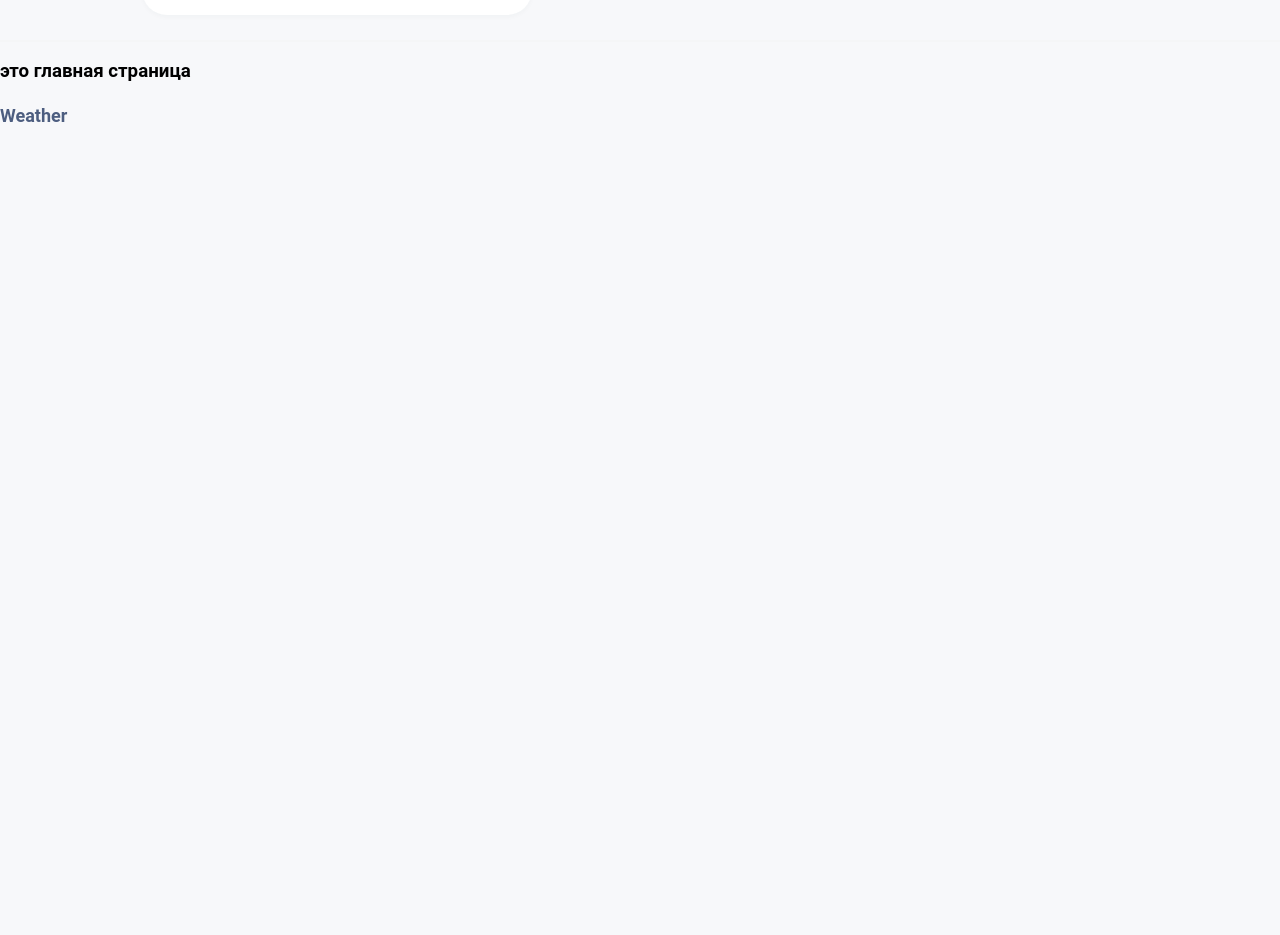
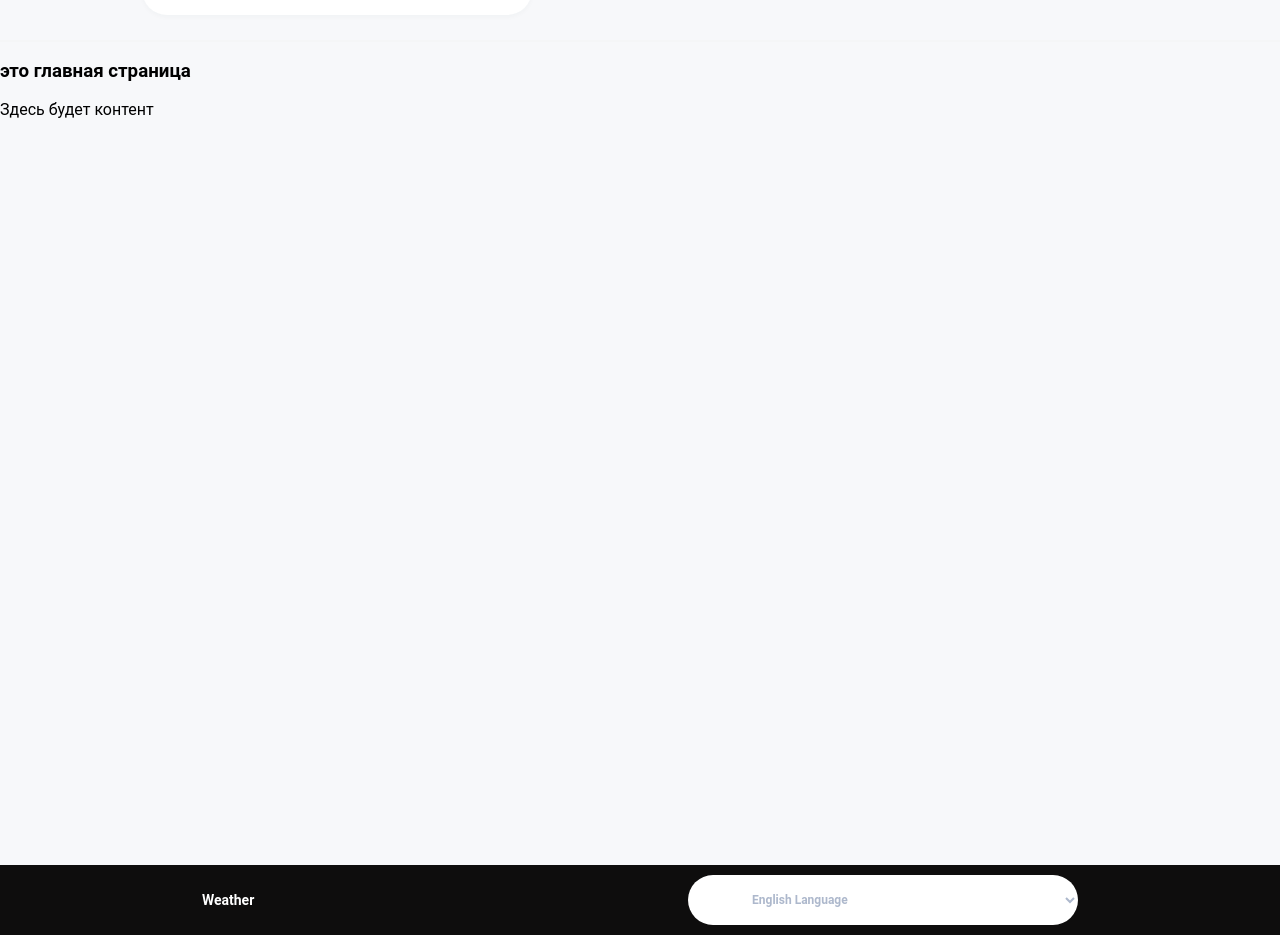
Before and after one commit to MarisaSon/Wether_NextJS, a Next.js app: page / in a window 1280 px wide. Shown: the part 60-995 px from the top of the page. Before the commit the page ends 800 px from the top, so only its background shows below. Built offline with nearby package versions, Linux system fonts and the light colour scheme.

Commit message:
Футер

```diff
--- a/next.config.js
+++ b/next.config.js
@@ -1,4 +1,9 @@
 /** @type {import('next').NextConfig} */
-const nextConfig = {}
+const nextConfig = {
+    compiler: {
+      // Enables the styled-components SWC transform
+      styledComponents: true
+    }
+  }
 
 module.exports = nextConfig
--- a/src/app/Providers.tsx
+++ b/src/app/Providers.tsx
@@ -4,6 +4,7 @@ import StyledComponentsRegistry from '@/lib/registry';
 import { ThemeProvider } from 'styled-components';
 import theme from '@/styles/theme';
 import GlobalStyles from '@/styles/GlobalStyles';
+
 
 export default function Providers({ children }: { children: React.ReactNode }) {
   return (
--- a/src/app/layout.tsx
+++ b/src/app/layout.tsx
@@ -4,6 +4,8 @@ import Header from '@/components/header';
 import type { ReactNode } from 'react';
 import Providers from './Providers';
 import Footer from '@/components/footer';
+import Main from '@/components/main';
+
 
 // const inter = Inter({ subsets: ['latin'] });
 
@@ -19,6 +21,7 @@ export default function Layout({ children }: { children: ReactNode }) {
         <Providers>
           <Header />
           {children}
+          <Main/>
           <Footer />
         </Providers>
       </body>
--- a/src/components/footer.tsx
+++ b/src/components/footer.tsx
@@ -1,14 +1,32 @@
 'use client';
 
+import Select from './select';
 import Logo from './ui/logo';
 import styled from 'styled-components';
 
-const Root = styled.footer``;
+const Root = styled.footer`
+  display: flex;
+  flex-direction: column;
+  min-height: 100vh;
+`;
+
+const Div = styled.div`
+  margin-top: auto;
+  background-color: #0e0d0d;
+  padding: 10px;
+  display: flex;
+  justify-content: space-around;
+  column-gap: 50px;
+  align-items: center;
+`;
 
 const Footer = () => {
   return (
     <Root>
-      <Logo size="sm" />
+      <Div>
+        <Logo size="sm" color='lightTheme' />
+        <Select />
+      </Div>
     </Root>
   );
 };
--- /dev/null
+++ b/src/components/main.tsx
@@ -0,0 +1,9 @@
+const Main = () => {
+  return (
+    <div>
+      <p>Здесь будет контент</p>
+    </div>
+  );
+};
+
+export default Main;
--- /dev/null
+++ b/src/components/select.tsx
@@ -0,0 +1,35 @@
+import styled from 'styled-components';
+
+const Root = styled.div`
+  display: flex;
+  width: 390px;
+  height: 50px;
+`;
+
+const Select = styled.select`
+  border-radius: 30px;
+  width: 100%;
+  background-color: white;
+  border: none;
+  padding: 15px 45px 15px 60px;
+  font-size: 12px;
+  font-style: normal;
+  font-weight: 700;
+  line-height: 20px;
+  color: ${({ theme }) => theme.colors.grayBlue80};
+`;
+
+const FooterSelect = () => {
+  return (
+    <Root>
+      <Select>
+        <option>English Language</option>
+        <option>Russian Language</option>
+        <option>France Language</option>
+        <option>Italian Language</option>
+      </Select>
+    </Root>
+  );
+};
+
+export default FooterSelect;
--- a/src/components/ui/logo.tsx
+++ b/src/components/ui/logo.tsx
@@ -1,13 +1,15 @@
 import Link from 'next/link';
 import styled from 'styled-components';
 import { FC } from 'react';
+import { useTheme } from 'styled-components';
+import theme from '@/styles/theme';
 
-const Text = styled.span<{ $size?: 'sm' | 'md' | 'lg' }>`
-  font-size: 18px;
+const Text = styled.span<{ $size?: 'sm' | 'md' | 'lg' | undefined }>`
   font-style: normal;
   font-weight: 700;
   line-height: 30px;
-  color: ${({ theme }) => theme.colors.grayBlue50};
+  color: ${({ color }) => handleColor(color)};
+  font-size: ${({ $size }) => handleSize($size)};
 `;
 
 /**
@@ -19,12 +21,38 @@ type Props = {
    */
   href?: string;
   size?: 'sm' | 'md' | 'lg';
+  color?: 'grayBlue' | 'lightTheme' | string;
 };
 
-const Logo: FC<Props> = ({ href = '/', size = 'md' }) => {
+const handleSize = (size: 'sm' | 'md' | 'lg' | undefined) => {
+  switch (size) {
+    case 'sm':
+      return '14px';
+    case 'md':
+      return '18px';
+    case 'lg':
+      return '22px';
+    default:
+      return '18px';
+  }
+};
+
+const handleColor = (color: 'grayBlue' | 'lightTheme' | string | undefined) => {
+  switch (color) {
+    case 'grayBlue':
+      return theme.colors.grayBlue50;
+    case 'lightTheme':
+      return theme.colors.lightTheme;
+    default:
+      return theme.colors.grayBlue50;
+  }
+};
+
+const Logo: FC<Props> = ({ href = '/', size, color }) => {
+  const theme = useTheme()
   return (
     <Link href={href}>
-      <Text $size={size}>Weather</Text>
+      <Text $size={size} color={color} theme={theme}>Weather</Text>
     </Link>
   );
 };
--- a/src/styles/GlobalStyles.ts
+++ b/src/styles/GlobalStyles.ts
@@ -9,15 +9,16 @@ const GlobalStyles = createGlobalStyle`
    src: url('/fonts/Roboto') format('ttf')
    }
 
-   body {
+    body {
     background-color: ${({ theme }) => theme.colors.grayBlue98};
     font-family: 'Roboto', sans-serif;
+    /* height: 100%; */
+
    }
 
    a {
       text-decoration: none;
       color: ${({ theme }) => theme.colors.grayBlue70};
-
    }
 `;
 
--- a/src/styles/theme.ts
+++ b/src/styles/theme.ts
@@ -4,6 +4,7 @@ const theme = {
     grayBlue50: '#4D5E80',
     grayBlue70: '#7D8FB3',
     grayBlue80: '#ADB8CC',
+    lightTheme: '#ffffff',
   },
 };
 
```
